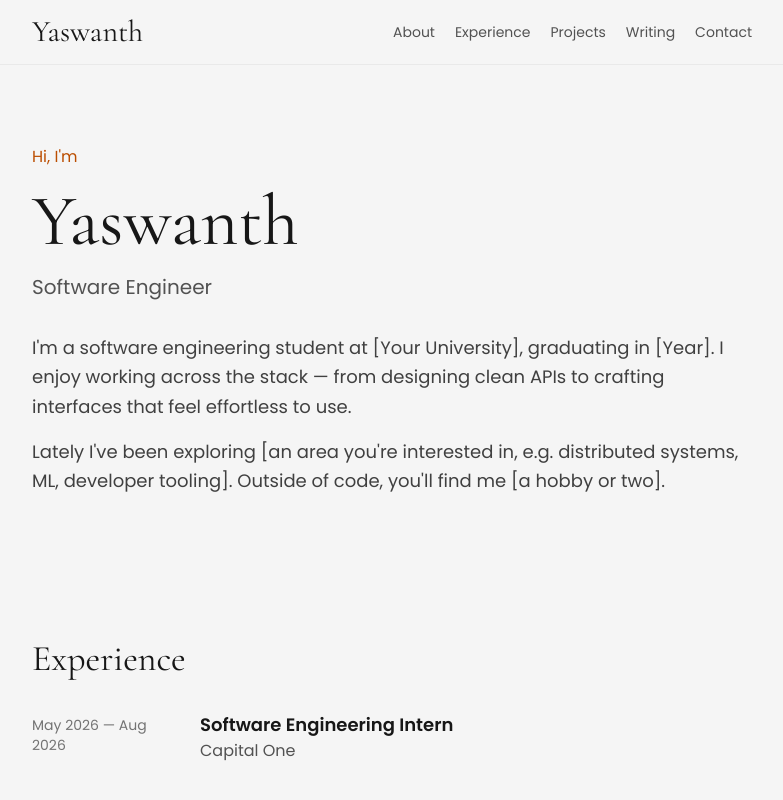
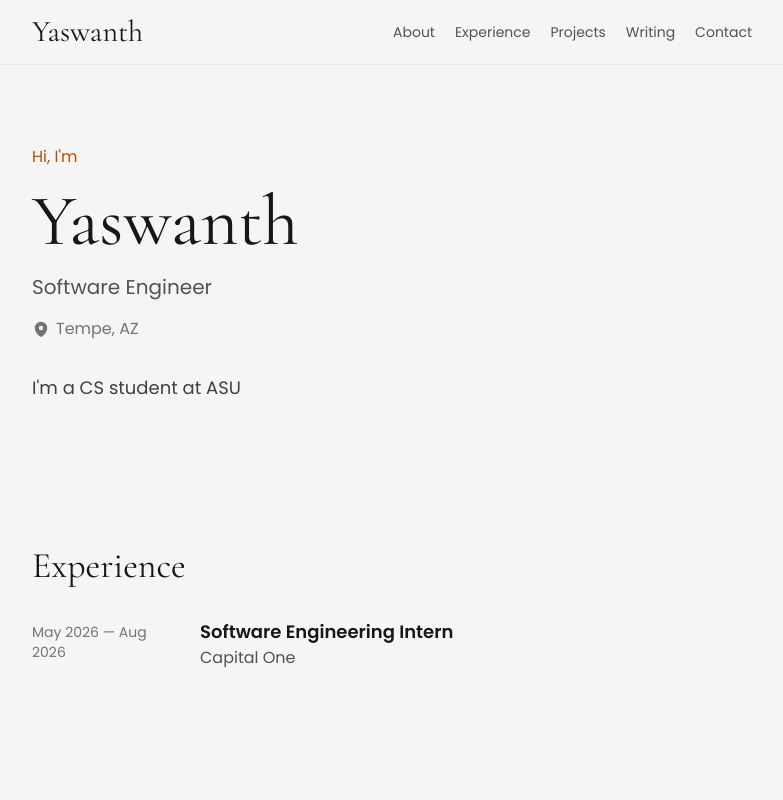
Before and after one commit to yponugoti/portfolio-website, a Next.js app: page / in a window 1280 px wide. Shown: the top 800 px of the page, without its empty margins (248-1031 px from the left). Built offline with nearby package versions, Linux system fonts and the light colour scheme.

Commit message:
removed about me template

```diff
--- a/src/app/page.tsx
+++ b/src/app/page.tsx
@@ -1,5 +1,5 @@
 import Link from "next/link"
-import { ArrowRightIcon } from "@heroicons/react/24/solid"
+import { ArrowRightIcon, MapPinIcon } from "@heroicons/react/24/solid"
 import ArticleRow from "@/components/ArticleRow"
 import ExperienceItem from "@/components/ExperienceItem"
 import ExternalLink from "@/components/ExternalLink"
@@ -25,6 +25,12 @@ const HomePage = () => {
           <p className="font-poppins text-xl text-neutral-600">
             {portfolio.tagline}
           </p>
+          {portfolio.location && (
+            <p className="flex items-center gap-1.5 font-poppins text-neutral-500">
+              <MapPinIcon width={18} />
+              {portfolio.location}
+            </p>
+          )}
         </div>
         <div className="flex flex-col gap-4 font-poppins text-lg text-neutral-700 leading-relaxed">
           {portfolio.about.map((paragraph) => (
--- a/src/data/portfolio.ts
+++ b/src/data/portfolio.ts
@@ -11,8 +11,7 @@ export const portfolio: Portfolio = {
   tagline: "Software Engineer",
   location: "Tempe, AZ",
   about: [
-    "I'm a software engineering student at [Your University], graduating in [Year]. I enjoy working across the stack — from designing clean APIs to crafting interfaces that feel effortless to use.",
-    "Lately I've been exploring [an area you're interested in, e.g. distributed systems, ML, developer tooling]. Outside of code, you'll find me [a hobby or two].",
+    "I'm a CS student at ASU"
   ],
   email: "you@example.com",
   socials: [
```
